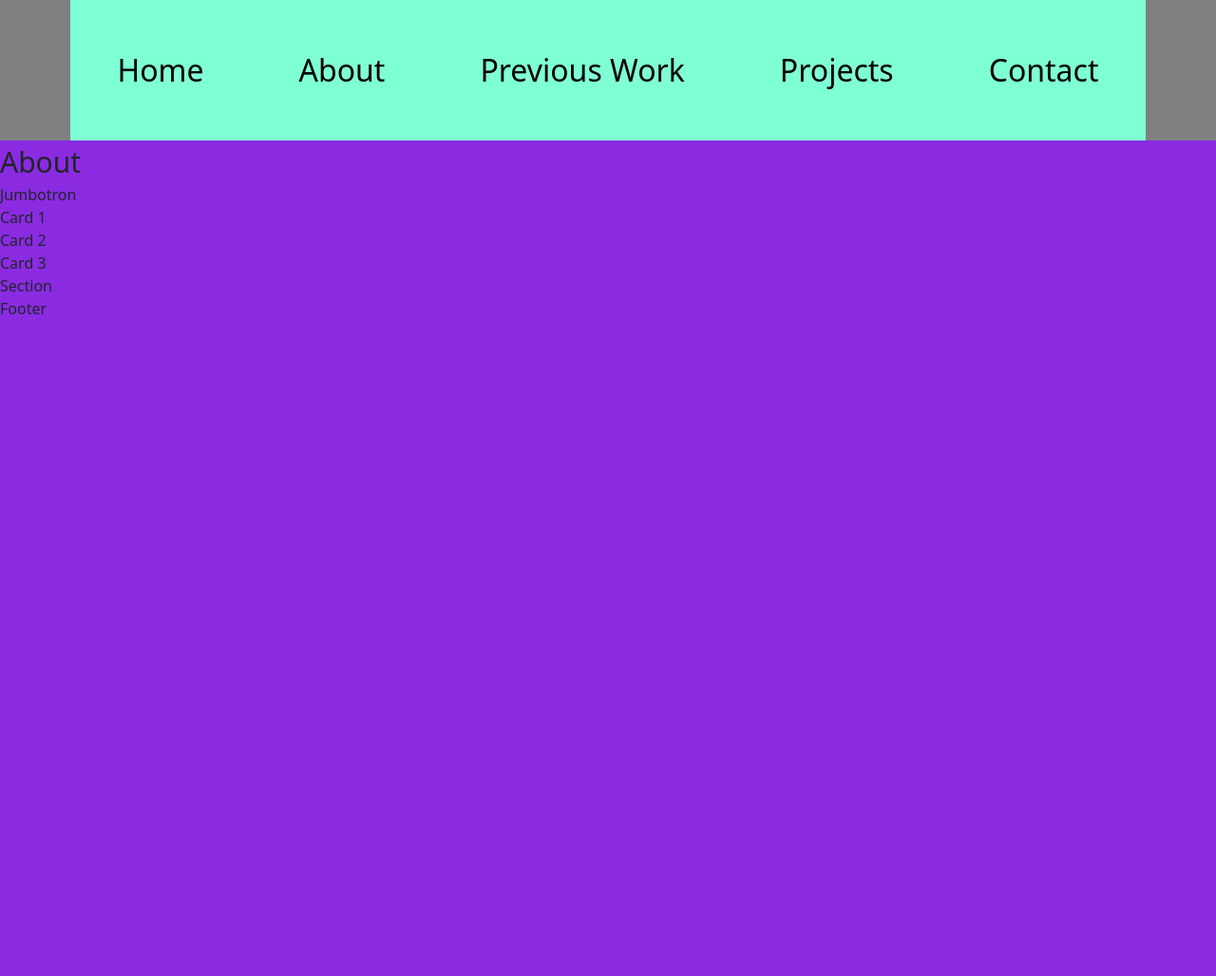
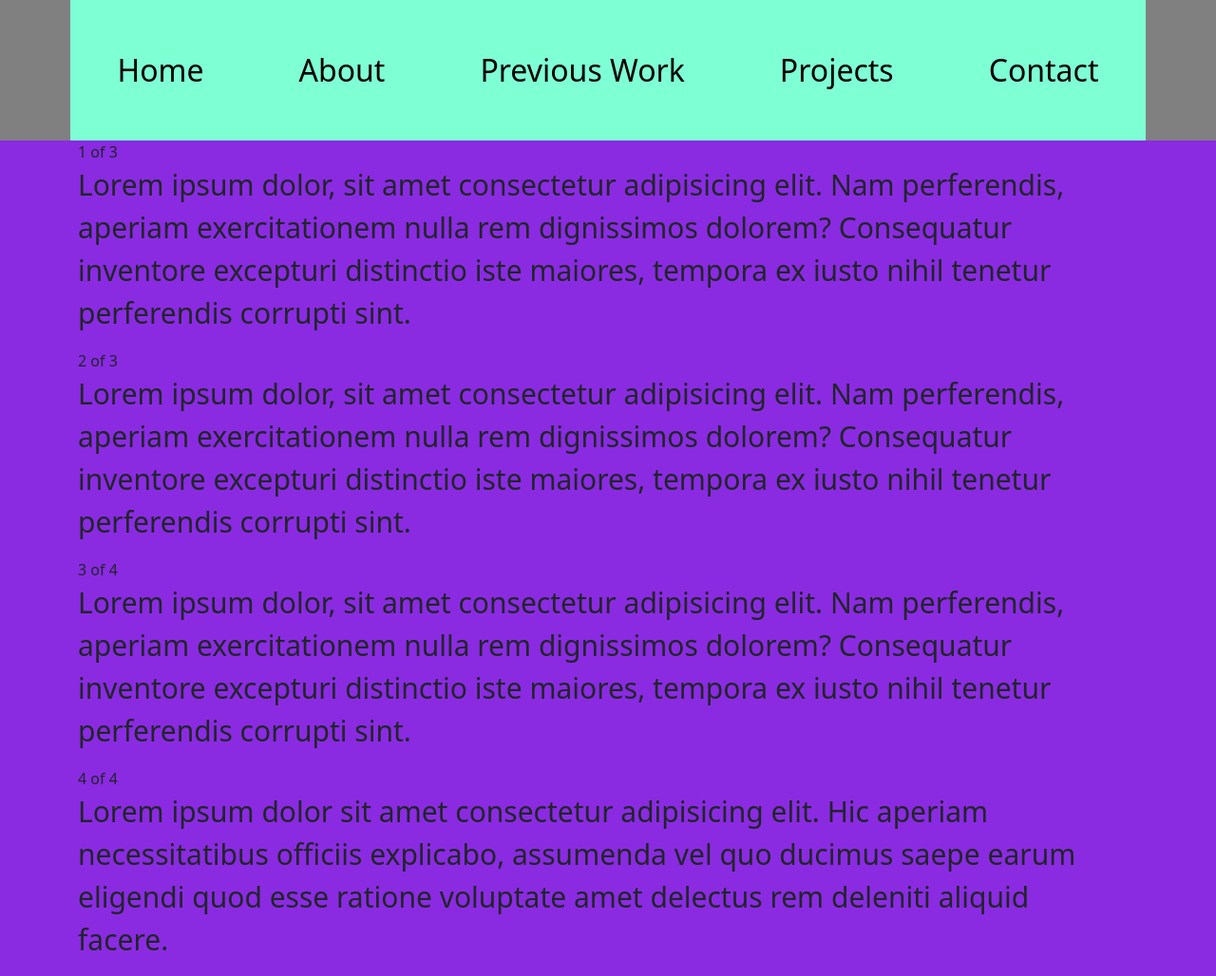
Before and after one commit to dmotorca/dmotorca.github.io, a plain HTML site: page index.html in a window 1280 px wide. Shown: the whole page at 95% size. Before the commit the page ends 800 px from the top, so only its background shows below. Drawn offline with nearby package versions, Linux system fonts and the light colour scheme.

Commit message:
Small changes to the container class and  the layout fot the website

```diff
--- a/index.html
+++ b/index.html
@@ -6,21 +6,21 @@
     <title>Bootstrap demo</title>
     <link rel="stylesheet" href="../styles.css" />
     <link
-      href="https://cdn.jsdelivr.net/npm/bootstrap@5.2.2/dist/css/bootstrap.min.css"
+      href="https://cdn.jsdelivr.net/npm/bootstrap@5.2.3/dist/css/bootstrap.min.css"
       rel="stylesheet"
-      integrity="sha384-Zenh87qX5JnK2Jl0vWa8Ck2rdkQ2Bzep5IDxbcnCeuOxjzrPF/et3URy9Bv1WTRi"
+      integrity="sha384-rbsA2VBKQhggwzxH7pPCaAqO46MgnOM80zW1RWuH61DGLwZJEdK2Kadq2F9CUG65"
       crossorigin="anonymous"
     />
     <script
-      src="https://cdn.jsdelivr.net/npm/bootstrap@5.2.2/dist/js/bootstrap.bundle.min.js"
-      integrity="sha384-OERcA2EqjJCMA+/3y+gxIOqMEjwtxJY7qPCqsdltbNJuaOe923+mo//f6V8Qbsw3"
+      src="https://cdn.jsdelivr.net/npm/bootstrap@5.2.3/dist/js/bootstrap.bundle.min.js"
+      integrity="sha384-kenU1KFdBIe4zVF0s0G1M5b4hcpxyD9F7jL+jjXkk+Q2h455rYXK/7HAuoJl+0I4"
       crossorigin="anonymous"
     ></script>
   </head>
   <body>
     <nav class="topNav">
       <ul class="topNav-list">
-        <li class="topNav-link"><a href="#">Home</a></li>
+        <li class="topNav-link"><a href="#homeSection">Home</a></li>
         <li class="topNav-link">
           <a href="#aboutSection">About</a>
         </li>
@@ -31,22 +31,53 @@
         <li class="topNav-link"><a href="#contactSection">Contact</a></li>
       </ul>
     </nav>
+    <div class="container">
+      <div class="row">
+        <div class="col" id="aboutSection">
+          1 of 3
+          <p>
+            Lorem ipsum dolor, sit amet consectetur adipisicing elit. Nam
+            perferendis, aperiam exercitationem nulla rem dignissimos dolorem?
+            Consequatur inventore excepturi distinctio iste maiores, tempora ex
+            iusto nihil tenetur perferendis corrupti sint.
+          </p>
+        </div>
 
-    <section class="grid-container grid-areas-container">
-      <div
-        class="grid-item item1"
-        id="aboutSection"
-        img
-        src="C:\Users\david\Desktop\GitHub\dmotorca.github.io\images\David_web_dev"
-      >
-        About
+        <div class="row">
+          <div class="col" id="previousSection">
+            2 of 3
+            <p>
+              Lorem ipsum dolor, sit amet consectetur adipisicing elit. Nam
+              perferendis, aperiam exercitationem nulla rem dignissimos dolorem?
+              Consequatur inventore excepturi distinctio iste maiores, tempora
+              ex iusto nihil tenetur perferendis corrupti sint.
+            </p>
+          </div>
+        </div>
+
+        <div class="row">
+          <div class="col" id="projectsSection">
+            3 of 4
+            <p>
+              Lorem ipsum dolor, sit amet consectetur adipisicing elit. Nam
+              perferendis, aperiam exercitationem nulla rem dignissimos dolorem?
+              Consequatur inventore excepturi distinctio iste maiores, tempora
+              ex iusto nihil tenetur perferendis corrupti sint.
+            </p>
+          </div>
+        </div>
+        <div class="row">
+          <div class="col" id="contactSection">
+            4 of 4
+            <p>
+              Lorem ipsum dolor sit amet consectetur adipisicing elit. Hic
+              aperiam necessitatibus officiis explicabo, assumenda vel quo
+              ducimus saepe earum eligendi quod esse ratione voluptate amet
+              delectus rem deleniti aliquid facere.
+            </p>
+          </div>
+        </div>
       </div>
-      <div class="grid-item item2">Jumbotron</div>
-      <div class="grid-item item3">Card 1</div>
-      <div class="grid-item item4">Card 2</div>
-      <div class="grid-item item5">Card 3</div>
-      <div class="grid-item item6">Section</div>
-      <div class="grid-item item7">Footer</div>
-    </section>
+    </div>
   </body>
 </html>
--- a/styles.css
+++ b/styles.css
@@ -27,12 +27,6 @@ body {
   font-size: 2em;
 }
 
-.topNav-link a:hover {
-}
-
-.topNav-link a.active {
-}
-
-#aboutSection {
+p {
   font-size: 30px;
 }
```
